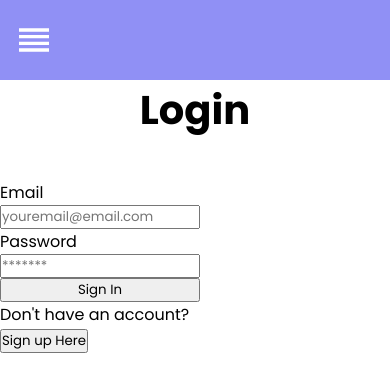
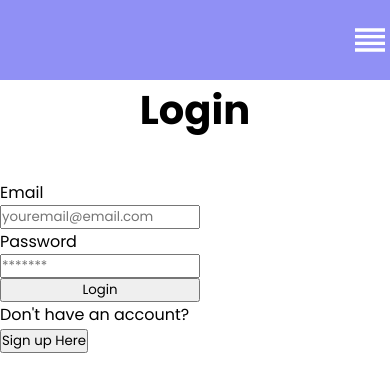
Before and after one commit to cocomarine/huddle-up-frontend, a React (Create React App) app: page /login in a window 390 px wide. Shown: the top 392 px of the page. Built offline with nearby package versions, Linux system fonts and the light colour scheme; a web font is replaced by a local one.

Commit message:
updated login js

```diff
--- a/package.json
+++ b/package.json
@@ -6,6 +6,8 @@
     "@testing-library/jest-dom": "^5.16.5",
     "@testing-library/react": "^13.4.0",
     "@testing-library/user-event": "^13.5.0",
+    "axios": "^1.3.4",
+    "nodemon": "^2.0.20",
     "react": "^18.2.0",
     "react-auth-kit": "^2.8.2",
     "react-dom": "^18.2.0",
--- a/src/components/Home.js
+++ b/src/components/Home.js
@@ -18,7 +18,7 @@ const Home = () => {
         At nostrum atque. Id suscipit assumenda sit asperiores incidunt sit
         nulla nisi et odit repudiandae.
       </p>
-      <div>
+      <div className="buttons">
       <button
         className="loginBtn"
         onClick={() => {
--- a/src/components/JoinEvents.js
+++ b/src/components/JoinEvents.js
@@ -12,7 +12,7 @@ const JoinEvents = () => {
       <h4> Enter Your invitation code to join and vote on an event</h4>
 
       <div>
-        <input type="number" placeholder="Enter your code"></input>
+        <input type="text" placeholder="Enter your code"></input>
         <button onClick={navigate("/myevents")} type="submit">
           Join
         </button>
--- a/src/components/LogIn.js
+++ b/src/components/LogIn.js
@@ -1,20 +1,33 @@
 import React, { useState } from "react";
 import { useNavigate } from "react-router-dom";
+import axios from "axios";
 import "../styles/logIn.css";
-import { AuthProvider } from "react-auth-kit";
+const LogIn = () => {
+  const [email, setEmail] = useState("");
+  const [password, setPassword] = useState("");
 
-const LogIn = () => {
   const navigate = useNavigate();
+
+  const handleSubmit = async (e) => {
+    e.preventDefault();
+    //api request
+    try {
+      await axios.post("http://localhost:4000/login", { email, password });
+    } catch (err) {
+      console.log(err);
+    }
+  };
 
   return (
     <div className="page">
       <h1 className="titleSignin"> Login</h1>
-      <form className="form">
+      <form className="form" action="POST">
         <label htmlFor="email">Email </label>
         <input
           type="email"
           id="email"
           placeholder="youremail@email.com"
+          onChange={(e) => setEmail(e.target.value)}
           required
         ></input>
         <label htmlFor="password">Password </label>
@@ -22,9 +35,12 @@ const LogIn = () => {
           type="password"
           id="password"
           placeholder="*******"
+          onChange={(e) => setPassword(e.target.value)}
           required
         ></input>
-        <button type="submit">Sign In</button>
+        <button type="submit" onSubmit={handleSubmit}>
+          Login
+        </button>
       </form>
       <div>
         <p> Don't have an account?</p>
--- a/src/components/Navbar.js
+++ b/src/components/Navbar.js
@@ -1,16 +1,16 @@
 import React, { useState } from "react";
 import { MdReorder } from "react-icons/md";
-import { Link, Router,  } from "react-router-dom";
+import { Link } from "react-router-dom";
 import "../styles/navbar.css";
+// import logo from "../../public/Huddles_Logo.png";
 
 const Navbar = () => {
   const [showLinks, setShowLinks] = useState(false);
 
   return (
     <div className="navbar">
-      <div className="left-side">
+      <div className="rightSide">
         <div className="links" id={showLinks ? "hidden" : ""}>
-
           <Link to="/">Home</Link>
           <Link to="/login">Login</Link>
           <Link to="/myprofile"> My Profile</Link>
@@ -22,10 +22,11 @@ const Navbar = () => {
           <MdReorder size="2.5rem" color="white" />
         </div>
       </div>
-      {/* <div className="right-side">
-        <input type="text" placeholder="Search..."></input>
-        <button>Search</button>
-      </div> */}
+      <div className="leftSide">
+        {/* <input type="text" placeholder="Search..."></input>
+        <button>Search</button> */}
+        {/* <h1 className="title">HuddleUp</h1> */}
+      </div>
     </div>
   );
 };
--- a/src/styles/home.css
+++ b/src/styles/home.css
@@ -3,13 +3,17 @@
 .title {
   font-size: 70px;
   font-family: "Gloock";
+  justify-items: center;
 }
 
+.buttons .loginBtn {
+  display: flex;
+  justify-content: center;
+  align-items: center;
+}
 .loginBtn {
   margin-top: 80px;
-  justify-content: center;
   width: 180px;
-  box-sizing: border-box;
   color: #050505;
   cursor: pointer;
   font-family: "Gill Sans", "Gill Sans MT", Calibri, "Trebuchet MS", sans-serif;
@@ -20,14 +24,8 @@
   text-align: center;
 }
 
-.loginBtn:hover {
-  box-shadow: rgba(53, 53, 53, 0.5) 0 1px 30px;
-  transition-duration: 0.1s;
-}
-
 .signUpBtn {
   margin-top: 40px;
-  justify-content: center;
   width: 180px;
   box-sizing: border-box;
   color: #050505;
@@ -37,14 +35,4 @@
   font-weight: 500;
   height: 4rem;
   padding: 0 1.6rem;
-  text-align: center;
 }
-
-.loginBtn:hover {
-  box-shadow: rgba(95, 95, 95, 0.5) 0 1px 30px;
-  transition-duration: 0.1s;
-}
-
-.loginBtn {
-
-}
--- a/src/styles/navbar.css
+++ b/src/styles/navbar.css
@@ -6,14 +6,13 @@
   display: flex;
 }
 
-.navbar .right-side {
+.navbar .leftide {
   flex: 30%;
   align-items: center;
   display: flex;
-  justify-content: flex-end;
   padding-right: 15px;
 }
-.right-side input {
+/* .right-side input {
   width: 200px;
   height: 30px;
   border-style: solid;
@@ -25,29 +24,29 @@
   height: 30px;
   width: 70px;
   font-size: 17px;
-}
-.navbar .left-side .links {
+} */
+.navbar .rightSide .links {
   max-height: 150px;
 }
-.navbar .left-side .links a {
+.navbar .rightSide .links a {
   text-decoration: none;
   color: white;
   font-size: 18px;
   margin-left: 10px;
 }
 
-.navbar .left-side #hidden {
+.navbar .rightSide #hidden {
   display: flex;
 }
 
-.navbar .left-side {
+.navbar .rightSide {
   display: flex;
   flex: 70%;
-  justify-content: left;
+  justify-content: right;
   align-items: center;
 }
 
-.navbar .left-side .nav-button {
+.navbar .right-side .nav-button {
   display: none;
   margin-left: 14px;
 }
@@ -57,22 +56,22 @@ button:hover {
 }
 
 @media only screen and (max-width: 850px) {
-  .navbar .left-side .links a {
+  .navbar .rightSide .links a {
     font-size: 16px;
   }
 }
 
 @media only screen and (max-width: 750px) {
-  .navbar .left-side .links a {
+  .navbar .rightSide .links a {
     font-size: 14px;
   }
 }
 
 @media only screen and (max-width: 650px) {
-  .navbar .left-side .links {
+  .navbar .rightSide .links {
     display: none;
   }
-  .navbar .left-side .nav-button {
+  .navbar .rightSide .nav-button {
     display: flex;
   }
   .navbar .left-side #hidden {
```
Also changed, not shown: 1 other file (tests, documents, lock files or other folders).
